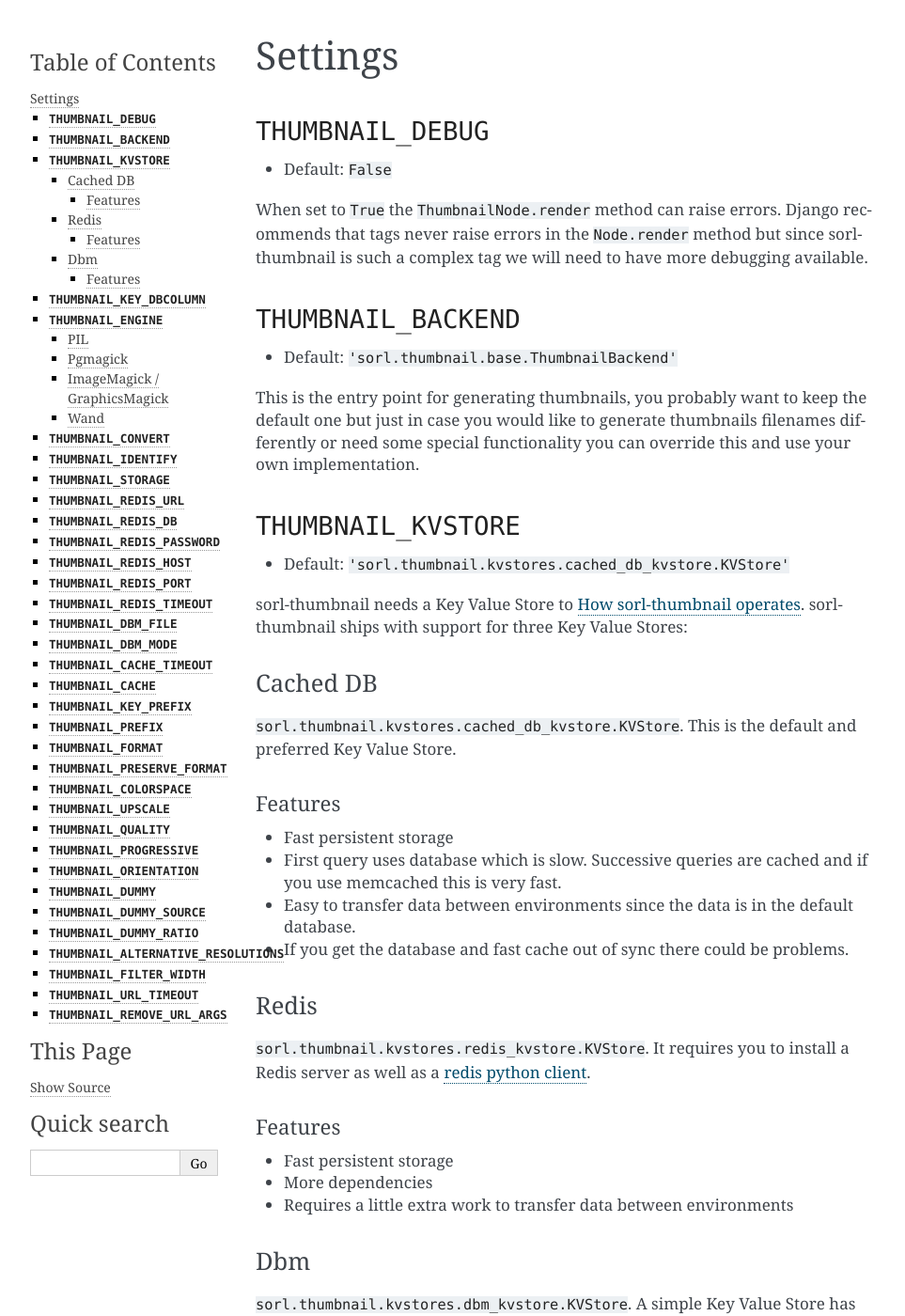
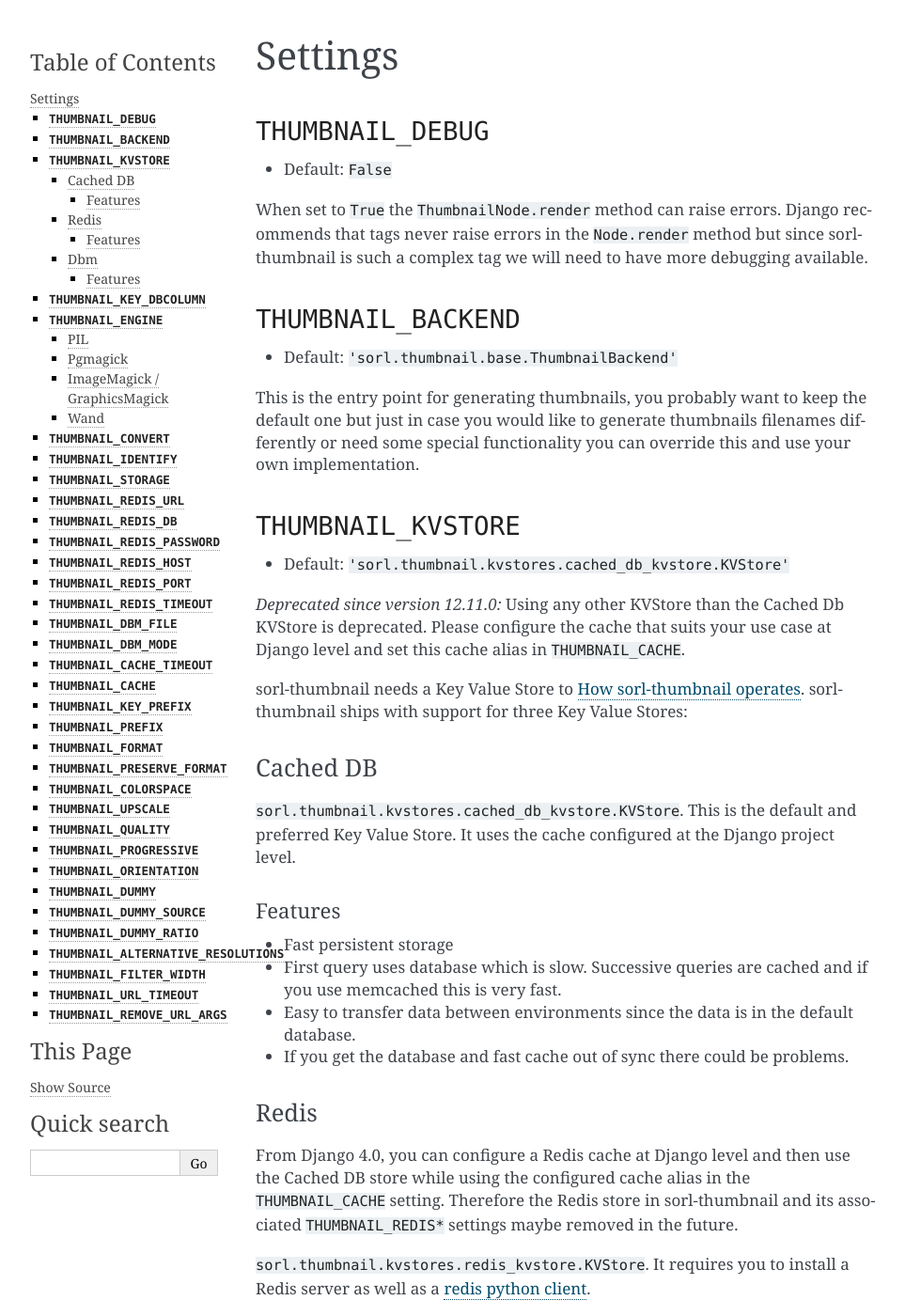
Before and after one commit to jazzband/sorl-thumbnail, a Sphinx documentation site: the page built from docs/reference/settings.rst, in a window 1280 px wide and 1400 px high. Shown: the whole window at 94% size, without its empty margins (148-1111 px from the left). Built offline with Sphinx 7.4.7, drawn with Linux system fonts in a browser that asks for light colours; some of the changed text lies outside the part shown.

Commit message:
Fixes #691 - Obsolete THUMBNAIL_KVSTORE

```diff
--- a/CHANGES.rst
+++ b/CHANGES.rst
@@ -2,6 +2,10 @@
 Changes
 =======
 
+Unreleased
+==========
+* Deprecated ``THUMBNAIL_KVSTORE``. Only the Django cache-based store will be
+  used in a future version.
 * Add support for Django 5.0 and 5.1
 * Drop support for Django 3.2, 4.0 and 4.1
 
--- a/docs/reference/settings.rst
+++ b/docs/reference/settings.rst
@@ -31,13 +31,20 @@ your own implementation.
 
 - Default: ``'sorl.thumbnail.kvstores.cached_db_kvstore.KVStore'``
 
+.. deprecated:: 12.11.0
+
+    Using any other KVStore than the Cached Db KVStore is deprecated.
+    Please configure the cache that suits your use case at Django level and set
+    this cache alias in ``THUMBNAIL_CACHE``.
+
 sorl-thumbnail needs a Key Value Store to :doc:`/operation`.
 sorl-thumbnail ships with support for three Key Value Stores:
 
 Cached DB
 ---------
 ``sorl.thumbnail.kvstores.cached_db_kvstore.KVStore``. This is the default and
-preferred Key Value Store.
+preferred Key Value Store. It uses the cache configured at the Django project
+level.
 
 Features
 ^^^^^^^^
@@ -50,6 +57,11 @@ Features
 
 Redis
 -----
+From Django 4.0, you can configure a Redis cache at Django level and then use
+the Cached DB store while using the configured cache alias in the
+``THUMBNAIL_CACHE`` setting. Therefore the Redis store in sorl-thumbnail and its
+associated ``THUMBNAIL_REDIS*`` settings maybe removed in the future.
+
 ``sorl.thumbnail.kvstores.redis_kvstore.KVStore``. It requires you to install a
 Redis server as well as a `redis python client
 <https://github.com/andymccurdy/redis-py/>`_.
@@ -241,8 +253,11 @@ Only applicable for the Cached DB Key Value Store.
 
 - Default: ``'default'``
 
-Cache configuration for Cached DB Key Value Store. Defaults to the ``'default'`` cache
-but some applications might have multiple cache clusters.
+Django configured cache alias to use for Cached DB Key Value Store. Defaults to
+the ``'default'`` cache but you can use any other cache configured in the Django
+project.
+
+- ``https://docs.djangoproject.com/en/stable/topics/cache/``
 
 
 ``THUMBNAIL_KEY_PREFIX``
--- a/docs/requirements.rst
+++ b/docs/requirements.rst
@@ -18,10 +18,13 @@ a **cached database** which requires no special installation to your normal
 Django setup besides installing a proper cache like memcached **or** you can
 setup **redis** which requires a little bit more work.
 
+Since Django 4.0, the Redis cache can be configured at Django level, so any
+alternative Key Value Store in sorl-thumbnail is now deprecated.
+
 Cached DB
 ---------
 All you need to use the cached database key value store is a database and `cache
-<https://docs.djangoproject.com/en/dev/topics/cache/>`_ setup properly using
+<https://docs.djangoproject.com/en/stable/topics/cache/>`_ setup properly using
 memcached. This cache needs to be really fast so **using anything else than
 memcached is not recommended**.
 
```
Also changed, not shown: 2 other files.
